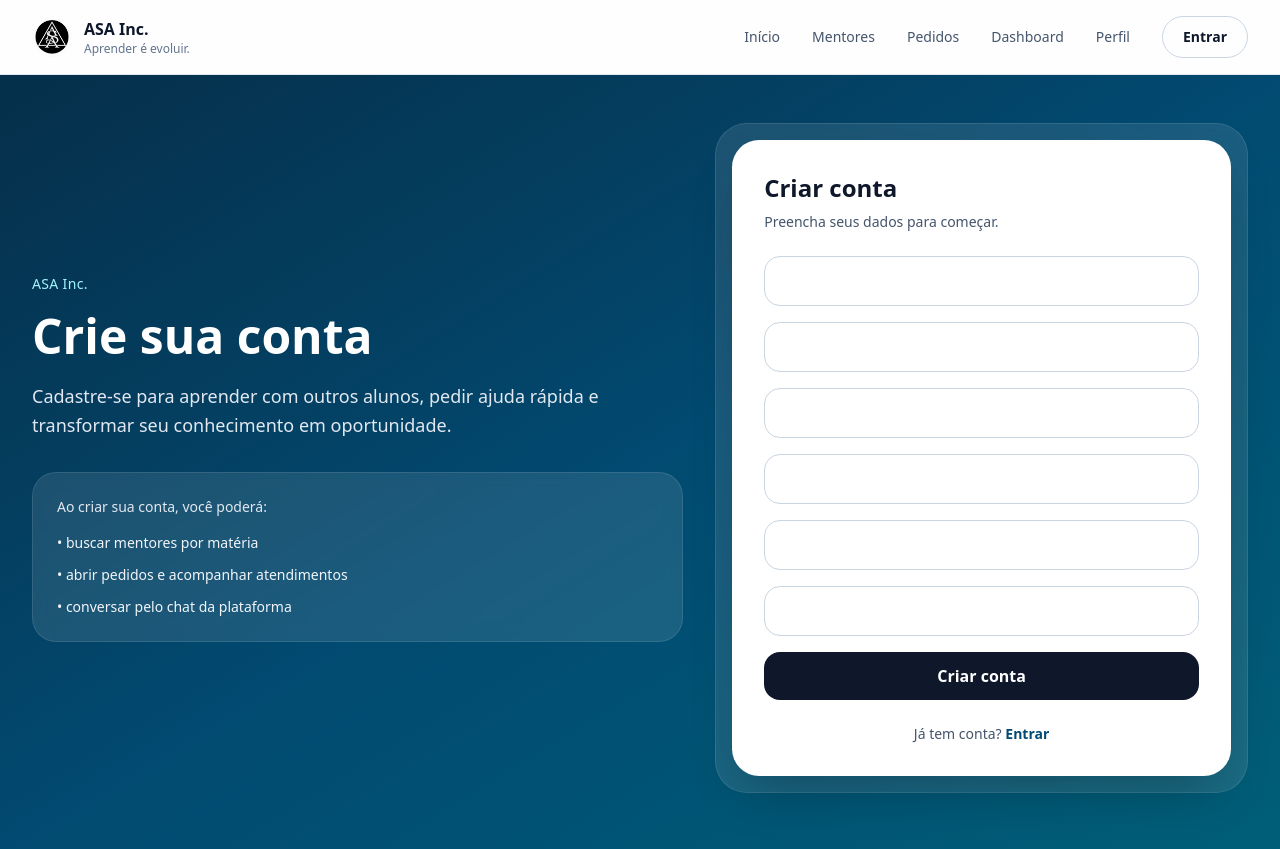
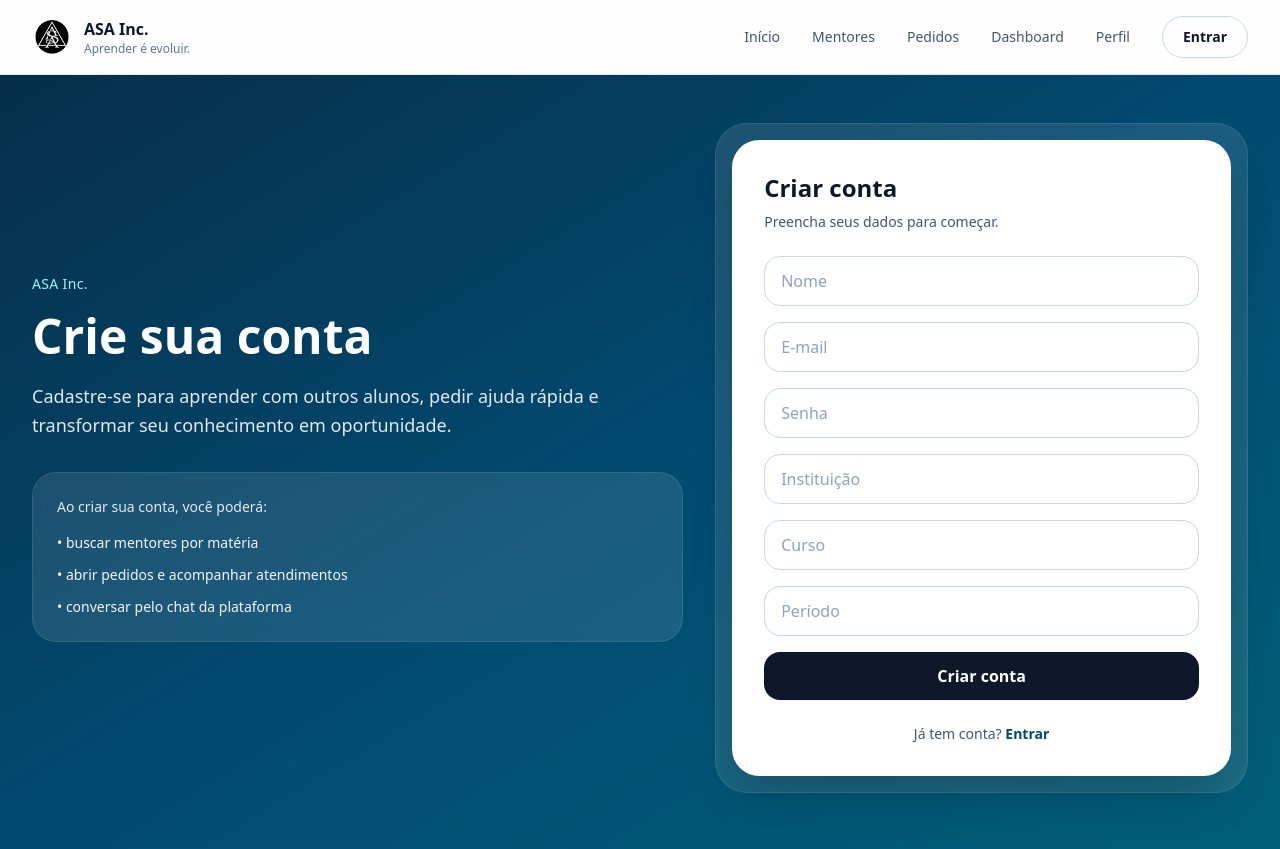
Before and after one commit to DgAleixo11/asa-inc, a Next.js app: page /cadastro in a window 1280 px wide. Built offline with nearby package versions, Linux system fonts and the light colour scheme.

Commit message:
fix: corrige visual dos campos de cadastro

```diff
--- a/src/app/cadastro/page.tsx
+++ b/src/app/cadastro/page.tsx
@@ -76,6 +76,9 @@
     }
   }
 
+  const inputClassName =
+    "w-full rounded-2xl border border-slate-300 bg-white px-4 py-3 text-slate-900 placeholder-slate-400 outline-none transition focus:border-sky-700";
+
   return (
     <ResponsiveShell mobileActive="profile">
       <section className="bg-gradient-to-br from-sky-950 via-sky-900 to-cyan-800 px-5 pb-10 pt-8 text-white md:px-8 md:pb-14 md:pt-12">
@@ -117,14 +120,14 @@
 
                 <form onSubmit={handleSubmit} className="mt-6 space-y-4">
                   <input
-                    className="w-full rounded-2xl border border-slate-300 px-4 py-3 outline-none transition focus:border-sky-700"
+                    className={inputClassName}
                     placeholder="Nome"
                     value={form.name}
                     onChange={(e) => setForm({ ...form, name: e.target.value })}
                   />
 
                   <input
-                    className="w-full rounded-2xl border border-slate-300 px-4 py-3 outline-none transition focus:border-sky-700"
+                    className={inputClassName}
                     placeholder="E-mail"
                     value={form.email}
                     onChange={(e) => setForm({ ...form, email: e.target.value })}
@@ -132,7 +135,7 @@
 
                   <input
                     type="password"
-                    className="w-full rounded-2xl border border-slate-300 px-4 py-3 outline-none transition focus:border-sky-700"
+                    className={inputClassName}
                     placeholder="Senha"
                     value={form.password}
                     onChange={(e) =>
@@ -141,7 +144,7 @@
                   />
 
                   <input
-                    className="w-full rounded-2xl border border-slate-300 px-4 py-3 outline-none transition focus:border-sky-700"
+                    className={inputClassName}
                     placeholder="Instituição"
                     value={form.institution}
                     onChange={(e) =>
@@ -151,14 +154,14 @@
 
                   <div className="grid gap-4">
                     <input
-                      className="w-full rounded-2xl border border-slate-300 px-4 py-3 outline-none transition focus:border-sky-700"
+                      className={inputClassName}
                       placeholder="Curso"
                       value={form.course}
                       onChange={(e) => setForm({ ...form, course: e.target.value })}
                     />
 
                     <input
-                      className="w-full rounded-2xl border border-slate-300 px-4 py-3 outline-none transition focus:border-sky-700"
+                      className={inputClassName}
                       placeholder="Período"
                       value={form.period}
                       onChange={(e) => setForm({ ...form, period: e.target.value })}
```
